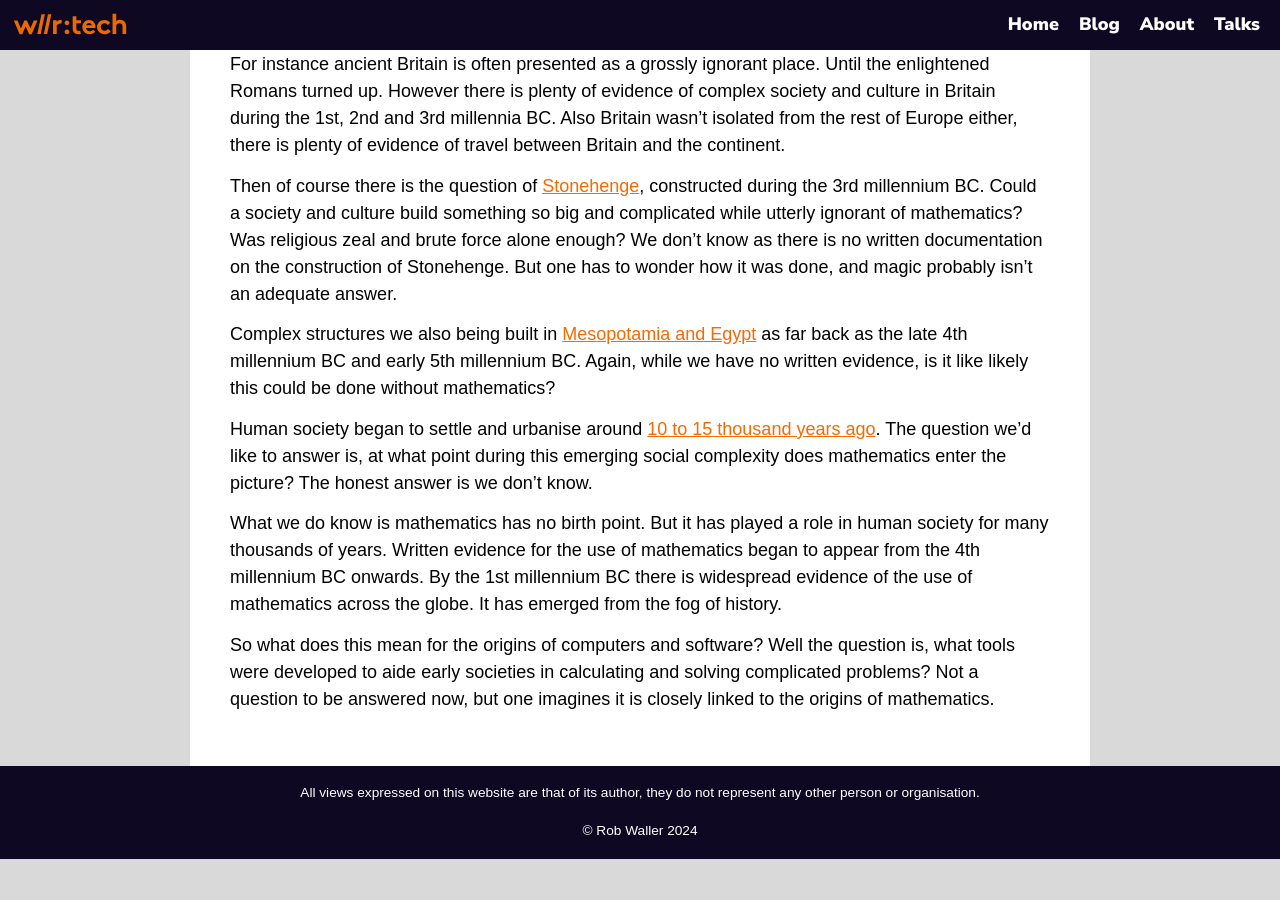
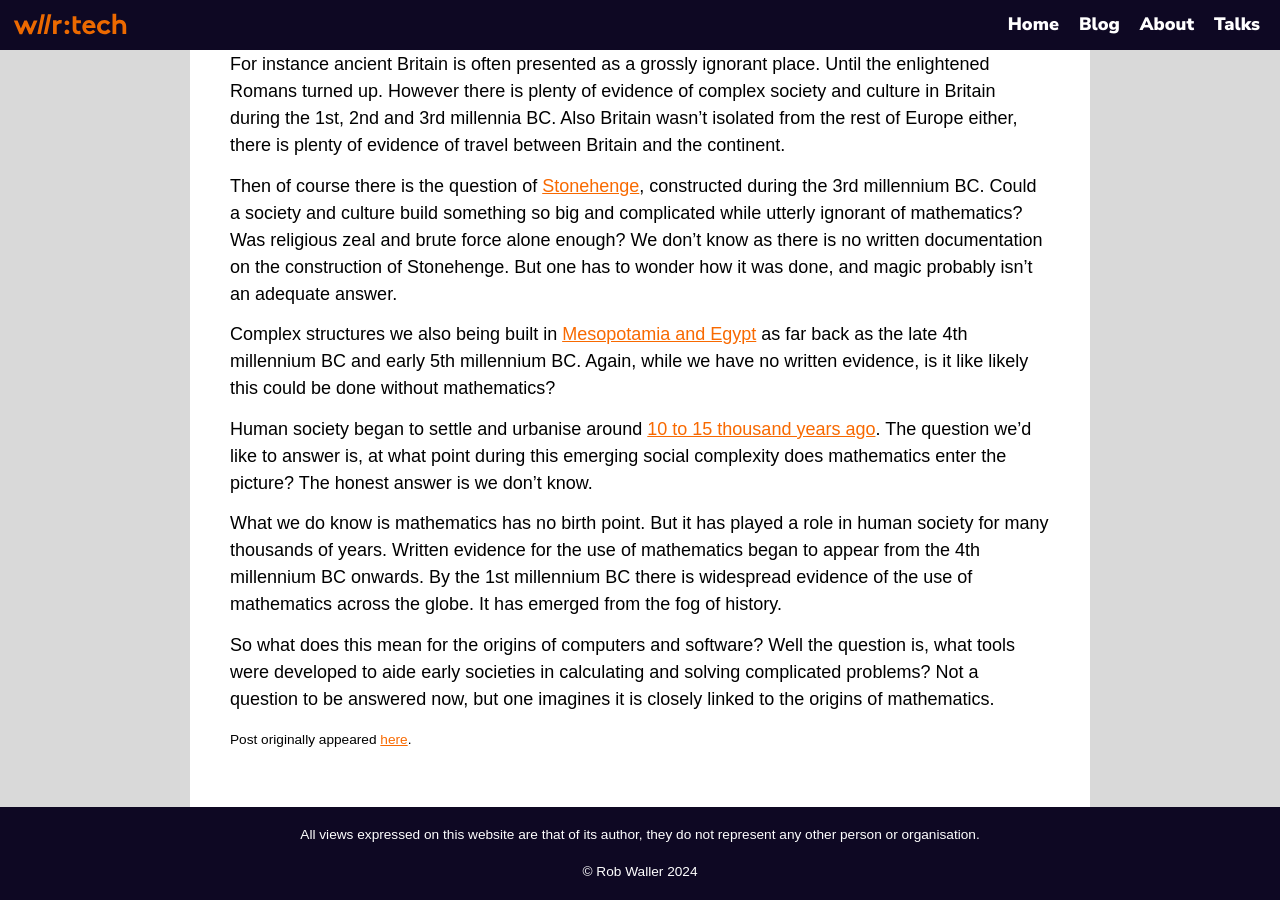
Before and after one commit to RobDWaller/robdwaller.github.io, a Jekyll site: the page built from _posts/2021-11-25-origins-mathematics-journey-towards-computers.md, in a window 1280 px wide and 900 px high, scrolled down 1474 px. Built offline with Jekyll 4.4.1, drawn with Linux system fonts in a browser that asks for light colours; comment, search, counter and statistics services are not loaded; before the commit the page ends 2333 px from its top, so only the background shows below that.

Commit message:
Added canonical source functionality to posts so they are properly referenced.

```diff
--- a/_includes/meta.html
+++ b/_includes/meta.html
@@ -35,6 +35,9 @@
 <link rel="icon" type="image/png" sizes="32x32" href="/assets/icons/favicon-32x32.png">
 <link rel="icon" type="image/png" sizes="16x16" href="/assets/icons/favicon-16x16.png">
 <link rel="manifest" href="/assets/icons/site.webmanifest">
+{% if page.canonical %}
+<link rel="canonical" href="{{ page.canonical }}">
+{% endif %}
 <script type="application/ld+json">
     {
         "@context": "http://schema.org",
--- a/_layouts/post.html
+++ b/_layouts/post.html
@@ -30,6 +30,9 @@ layout: content
 <article class="post">
 {{ content }}
 </article>
+{% if page.canonical %}
+<small>Post originally appeared <a href="{{ page.canonical }}" target="_blank">here</a>.</small>
+{% endif %}
 <!-- AddToAny BEGIN -->
 <div class="a2a_kit a2a_kit_size_32 a2a_default_style">
 <a class="a2a_dd" href="https://www.addtoany.com/share"></a>
```
